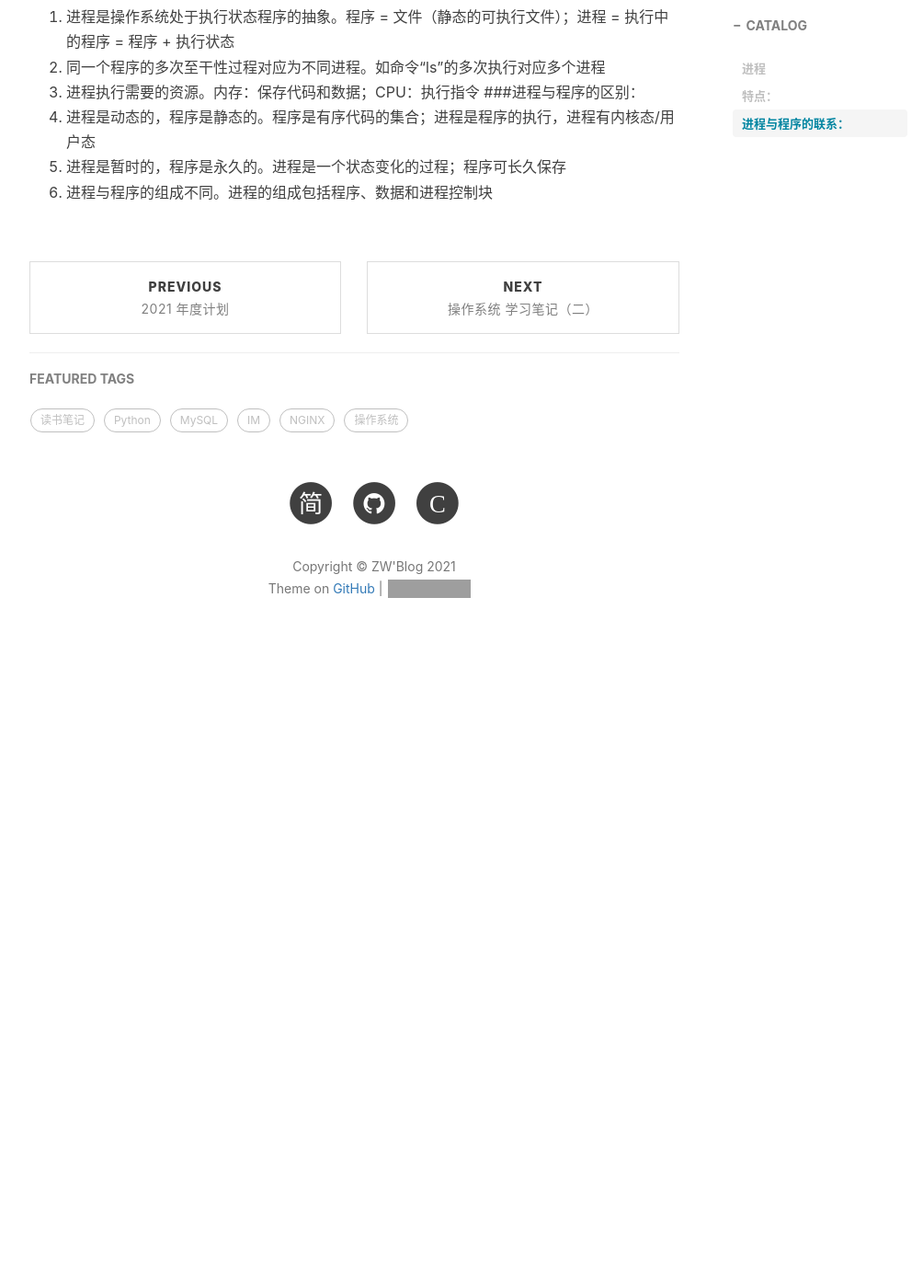
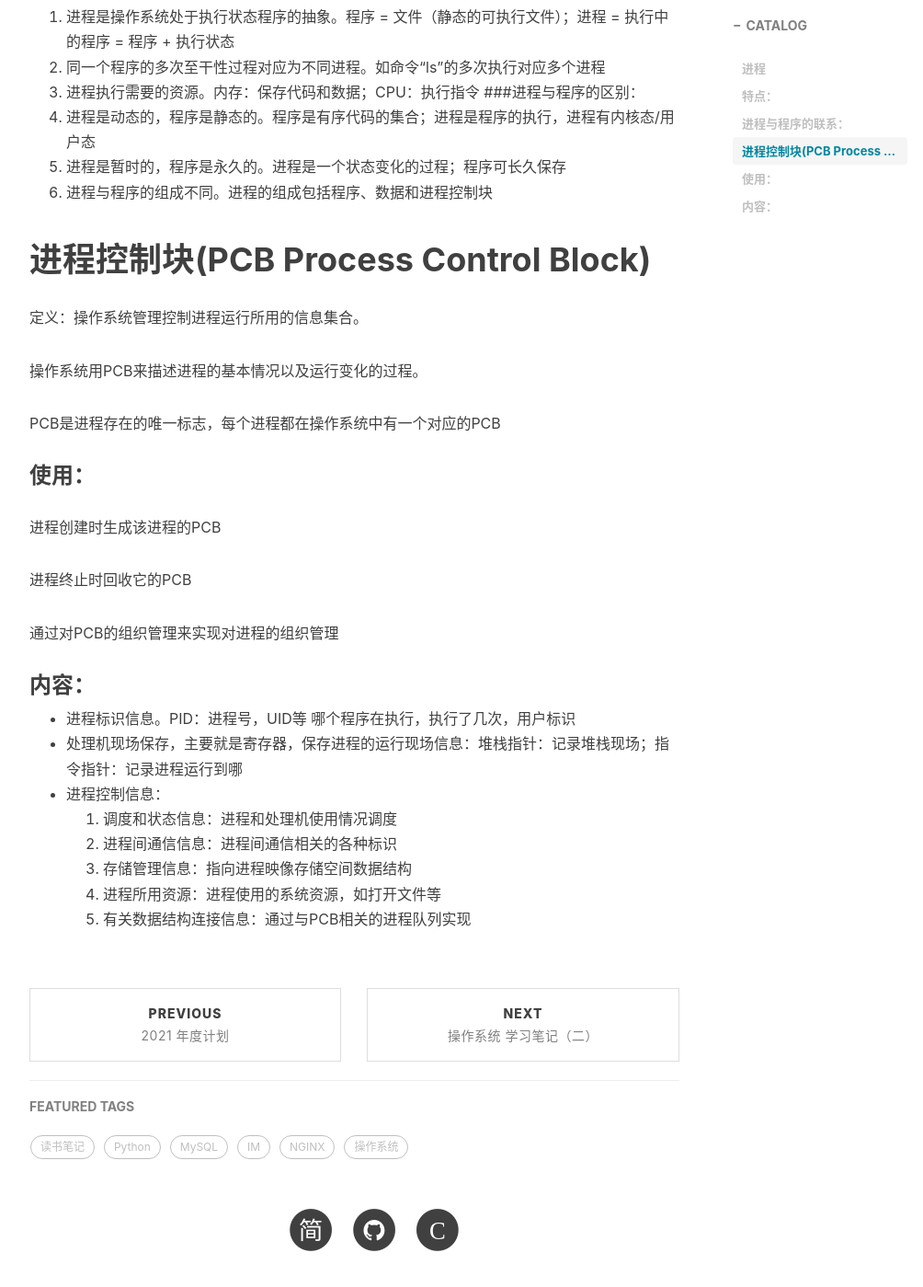
Before and after one commit to GitZW/gitzw.github.io, a Jekyll site: the page built from _posts/2021-02-28-操作系统笔记三.md, in a window 1280 px wide and 1400 px high, scrolled down 956 px. Shown: the whole window at 92% size, without its empty margins (233-1237 px from the left). Built offline with Jekyll 4.4.1, drawn with Linux system fonts in a browser that asks for light colours; nearby versions of some CDN libraries; comment, search, counter and statistics services are not loaded; before the commit the page ends 1700 px from its top, so only the background shows below that; grey boxes are pictures that could not be loaded.

Commit message:
进程控制块

```diff
--- a/_posts/2021-02-28-操作系统笔记三.md
+++ b/_posts/2021-02-28-操作系统笔记三.md
@@ -29,3 +29,27 @@ tags:
 1. 进程是动态的，程序是静态的。程序是有序代码的集合；进程是程序的执行，进程有内核态/用户态
 2. 进程是暂时的，程序是永久的。进程是一个状态变化的过程；程序可长久保存
 3. 进程与程序的组成不同。进程的组成包括程序、数据和进程控制块
+
+# 进程控制块(PCB Process Control Block)
+定义：操作系统管理控制进程运行所用的信息集合。
+
+操作系统用PCB来描述进程的基本情况以及运行变化的过程。
+
+PCB是进程存在的唯一标志，每个进程都在操作系统中有一个对应的PCB
+
+
+### 使用：
+进程创建时生成该进程的PCB
+
+进程终止时回收它的PCB
+
+通过对PCB的组织管理来实现对进程的组织管理
+### 内容：
+* 进程标识信息。PID：进程号，UID等 哪个程序在执行，执行了几次，用户标识
+* 处理机现场保存，主要就是寄存器，保存进程的运行现场信息：堆栈指针：记录堆栈现场；指令指针：记录进程运行到哪
+* 进程控制信息：
+    1. 调度和状态信息：进程和处理机使用情况调度
+    2. 进程间通信信息：进程间通信相关的各种标识
+    3. 存储管理信息：指向进程映像存储空间数据结构
+    4. 进程所用资源：进程使用的系统资源，如打开文件等
+    5. 有关数据结构连接信息：通过与PCB相关的进程队列实现
```
